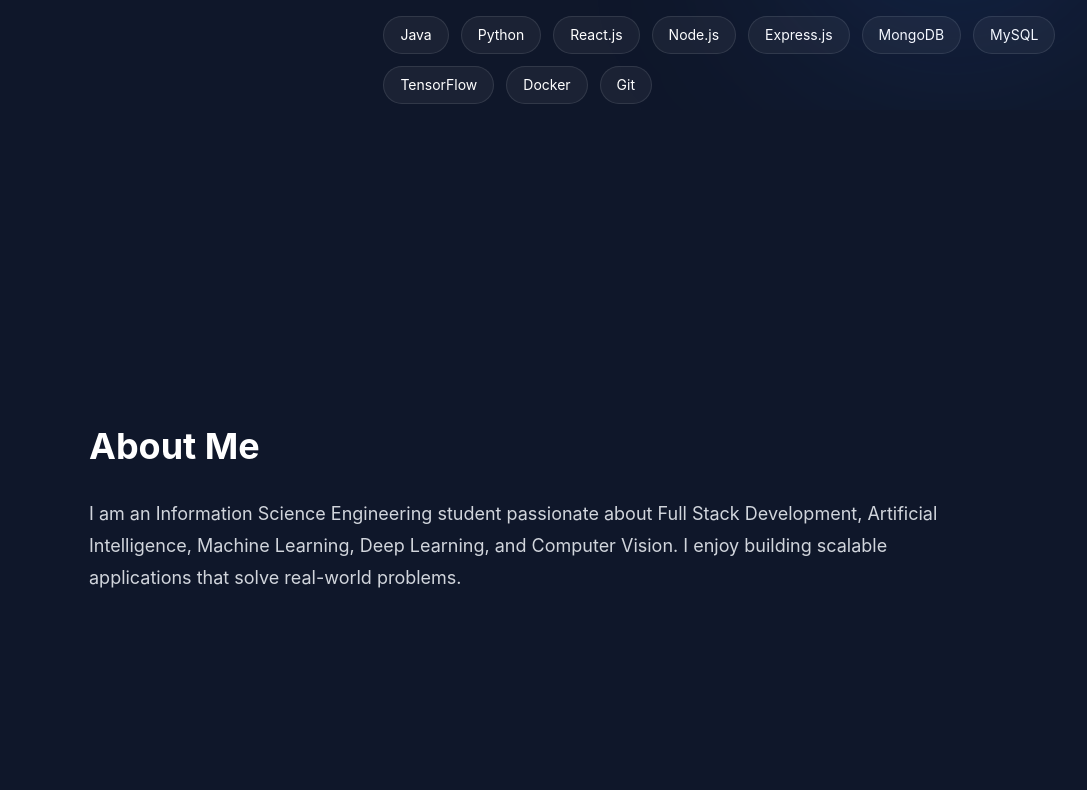
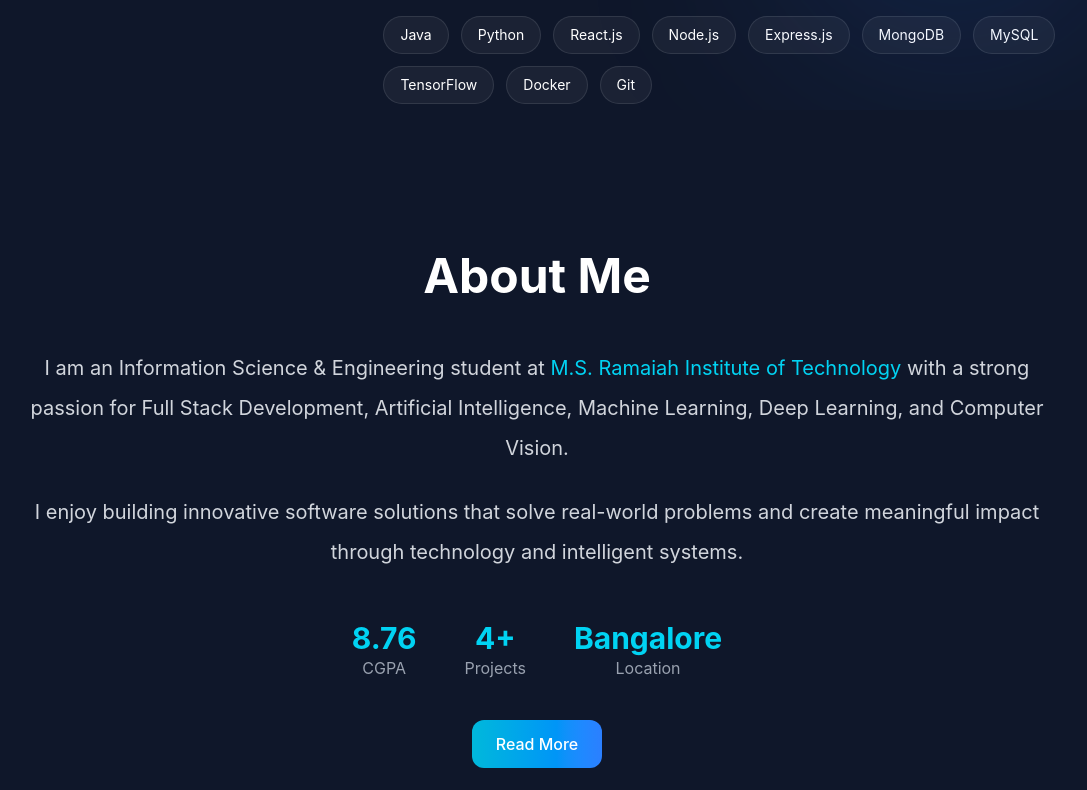
Before and after one commit to Akshay001-A/portfolio, a React app: page / in a window 1280 px wide. Shown: the part 690-1480 px from the top of the page, without its empty margins (103-1190 px from the left). Built offline with nearby package versions, Linux system fonts and the light colour scheme; the HTML template or start-up script is replaced by a standard one.

Commit message:
Add professional about section with modal profile view

```diff
--- a/src/components/About.tsx
+++ b/src/components/About.tsx
@@ -1,25 +1,188 @@
+import { useState } from "react";
+import { motion } from "framer-motion";
+
 function About() {
+  const [open, setOpen] = useState(false);
+
   return (
+    <>
       <section
         id="about"
-      className="min-h-screen flex items-center justify-center px-8"
+        className="min-h-screen flex items-center justify-center px-6 md:px-12 py-20"
       >
-      <div className="max-w-4xl">
+        <div className="max-w-5xl mx-auto">
 
-        <h2 className="text-4xl font-bold mb-8">
+          <motion.h2
+            initial={{ opacity: 0, y: 40 }}
+            whileInView={{ opacity: 1, y: 0 }}
+            transition={{ duration: 0.6 }}
+            className="text-5xl font-bold text-center mb-12"
+          >
+            About Me
+          </motion.h2>
+
+          <p className="text-xl text-gray-300 leading-10 text-center">
+            I am an Information Science & Engineering student at
+            <span className="text-cyan-400">
+              {" "}M.S. Ramaiah Institute of Technology
+            </span>
+            {" "}with a strong passion for Full Stack Development,
+            Artificial Intelligence, Machine Learning, Deep Learning,
+            and Computer Vision.
+          </p>
+
+          <p className="text-xl text-gray-300 leading-10 text-center mt-6">
+            I enjoy building innovative software solutions that solve
+            real-world problems and create meaningful impact through
+            technology and intelligent systems.
+          </p>
+
+          <div className="flex justify-center gap-12 mt-12">
+
+            <div className="text-center">
+              <h3 className="text-cyan-400 text-3xl font-bold">
+                8.76
+              </h3>
+              <p className="text-gray-400">
+                CGPA
+              </p>
+            </div>
+
+            <div className="text-center">
+              <h3 className="text-cyan-400 text-3xl font-bold">
+                4+
+              </h3>
+              <p className="text-gray-400">
+                Projects
+              </p>
+            </div>
+
+            <div className="text-center">
+              <h3 className="text-cyan-400 text-3xl font-bold">
+                Bangalore
+              </h3>
+              <p className="text-gray-400">
+                Location
+              </p>
+            </div>
+
+          </div>
+
+          <div className="flex justify-center mt-10">
+            <button
+              onClick={() => setOpen(true)}
+              className="
+                px-6
+                py-3
+                rounded-xl
+                bg-gradient-to-r
+                from-cyan-500
+                to-blue-500
+                hover:scale-105
+                transition-all
+                duration-300
+                font-medium
+              "
+            >
+              Read More
+            </button>
+          </div>
+
+        </div>
+      </section>
+
+      {/* Modal */}
+
+      {open && (
+        <div
+          className="
+            fixed
+            inset-0
+            bg-black/70
+            backdrop-blur-sm
+            flex
+            items-center
+            justify-center
+            z-[100]
+            p-6
+          "
+        >
+          <div
+            className="
+              bg-slate-900
+              border
+              border-cyan-500/20
+              rounded-3xl
+              max-w-4xl
+              w-full
+              max-h-[85vh]
+              overflow-y-auto
+              p-8
+            "
+          >
+            <div className="flex justify-between items-center mb-8">
+              <h2 className="text-4xl font-bold text-cyan-400">
                 About Me
               </h2>
 
-        <p className="text-lg text-gray-300 leading-8">
-          I am an Information Science Engineering student passionate
-          about Full Stack Development, Artificial Intelligence,
-          Machine Learning, Deep Learning, and Computer Vision.
-          I enjoy building scalable applications that solve
-          real-world problems.
+              <button
+                onClick={() => setOpen(false)}
+                className="
+                  text-3xl
+                  hover:text-cyan-400
+                  transition
+                "
+              >
+                ×
+              </button>
+            </div>
+
+            <div className="space-y-6 text-gray-300 leading-9">
+
+              <p>
+                I am currently pursuing Information Science &
+                Engineering at M.S. Ramaiah Institute of Technology,
+                where I continuously strengthen my knowledge in
+                software development, data structures, databases,
+                and modern computing technologies.
+              </p>
+
+              <p>
+                My primary interest lies in Full Stack Development.
+                I enjoy building scalable web applications using
+                technologies such as React.js, Node.js, Express.js,
+                MongoDB, MySQL, Java, and Python.
+              </p>
+
+              <p>
+                Alongside web development, I am highly passionate
+                about Artificial Intelligence, Machine Learning,
+                Deep Learning, Computer Vision, and Image Processing.
+                I enjoy developing intelligent systems capable of
+                solving practical real-world challenges.
+              </p>
+
+              <p>
+                Through academic projects and personal learning,
+                I have gained hands-on experience in creating
+                modern applications, integrating AI solutions,
+                and building user-friendly software systems.
+              </p>
+
+              <p>
+                My long-term goal is to become a highly skilled
+                Software Engineer who combines Full Stack
+                Development and Artificial Intelligence to build
+                innovative, scalable, and impactful products
+                that contribute positively to society.
               </p>
 
             </div>
-    </section>
+
+          </div>
+        </div>
+      )}
+    </>
   );
 }
 
```
Lines whose indentation alone changed are shown as unchanged.
